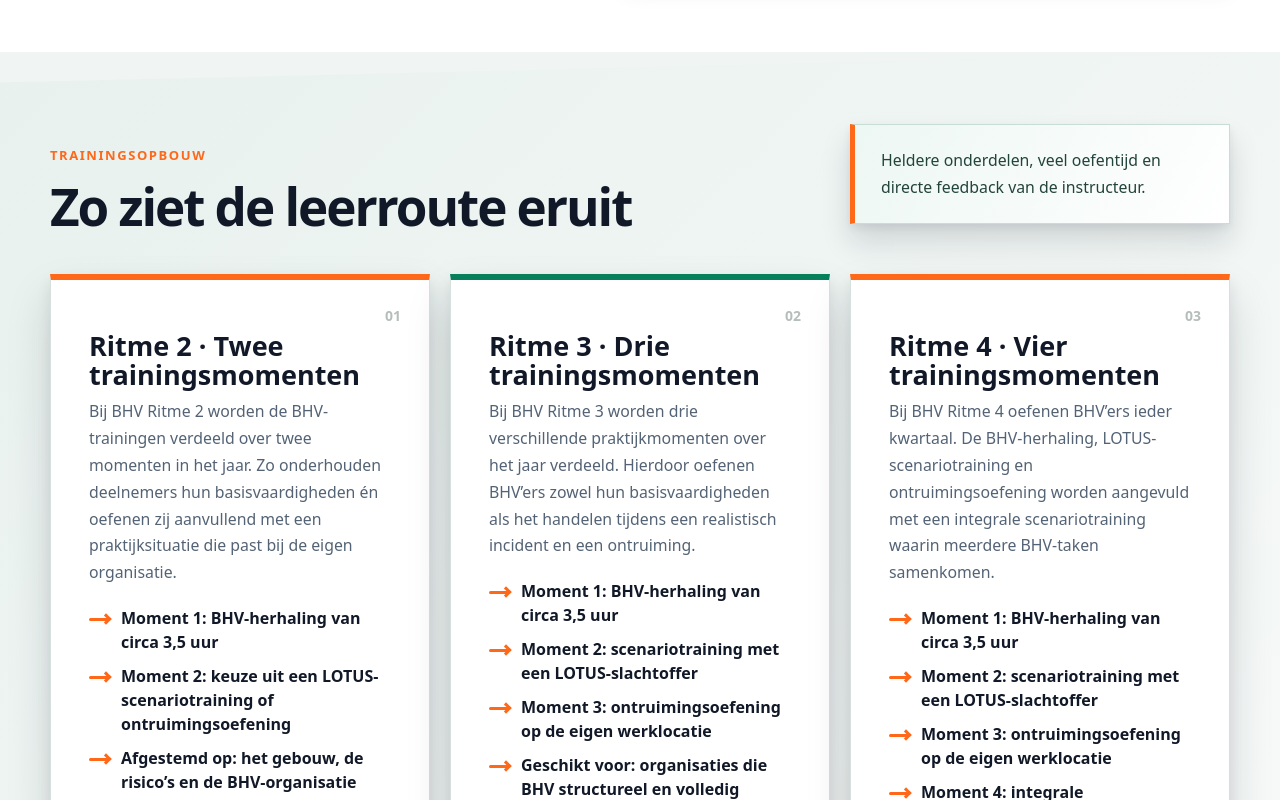
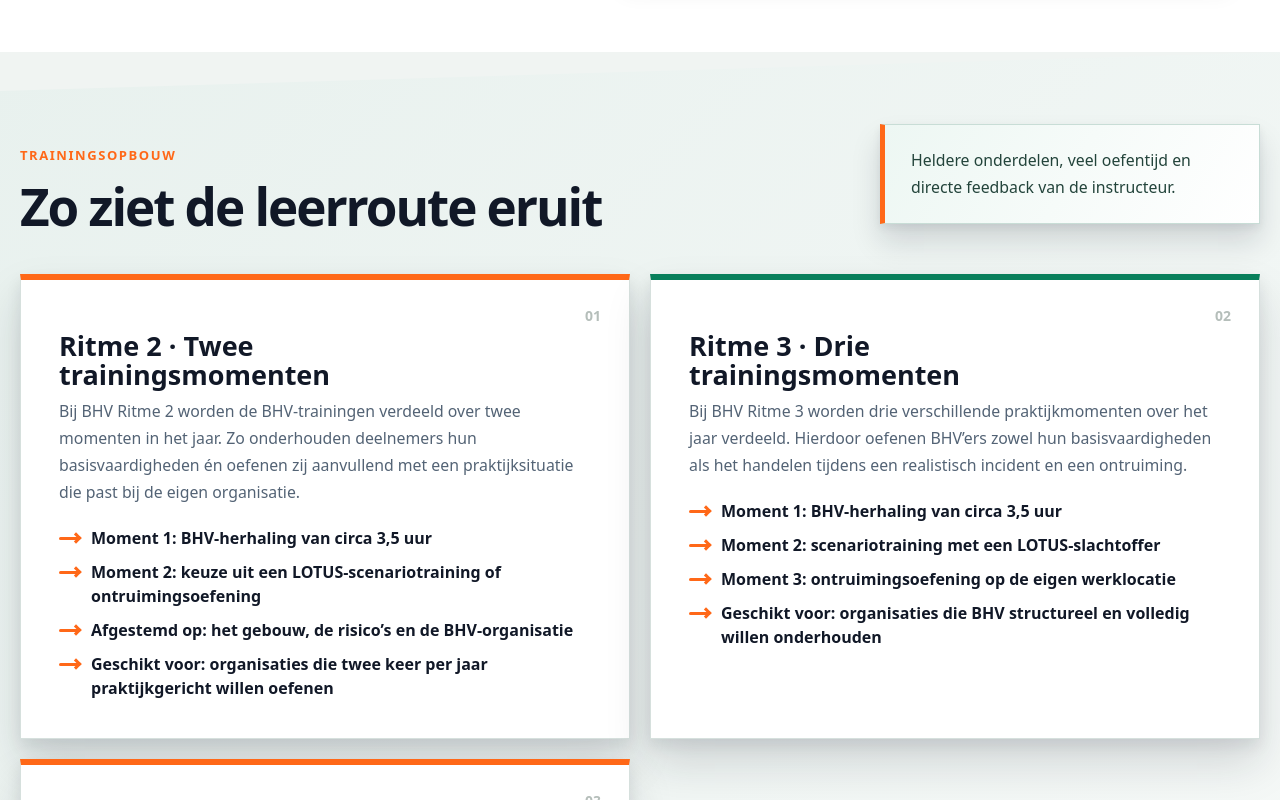
Before and after one commit to wesleydewinne/bhvvoorneaanzee, a React (Vite) app: page /bhv-ritme in a window 1280 px wide. Shown: the part 2880-3680 px from the top of the page. Built offline with nearby package versions, Linux system fonts and the light colour scheme; no server answers; what react-head would draw is missing.

Commit message:
aanpassing van de breede kaarten

```diff
--- a/src/pages/bhvPage/bhvPages/BhvTrainingPage.css
+++ b/src/pages/bhvPage/bhvPages/BhvTrainingPage.css
@@ -301,6 +301,7 @@
 }
 .course-modules > .course-shell {
   position: relative;
+  width: min(1560px, calc(100% - 40px));
 }
 .course-heading {
   display: flex;
@@ -327,15 +328,9 @@
   grid-template-columns: repeat(2, 1fr);
   gap: 20px;
 }
-@media (min-width: 1100px) {
+@media (min-width: 1350px) {
   .course-module-grid--three {
     grid-template-columns: repeat(3, minmax(0, 1fr));
-  }
-  .course-module-grid--three article {
-    padding-inline: 30px;
-  }
-  .course-module-grid--three h3 {
-    font-size: 24px;
   }
 }
 .course-module-grid article {
```
